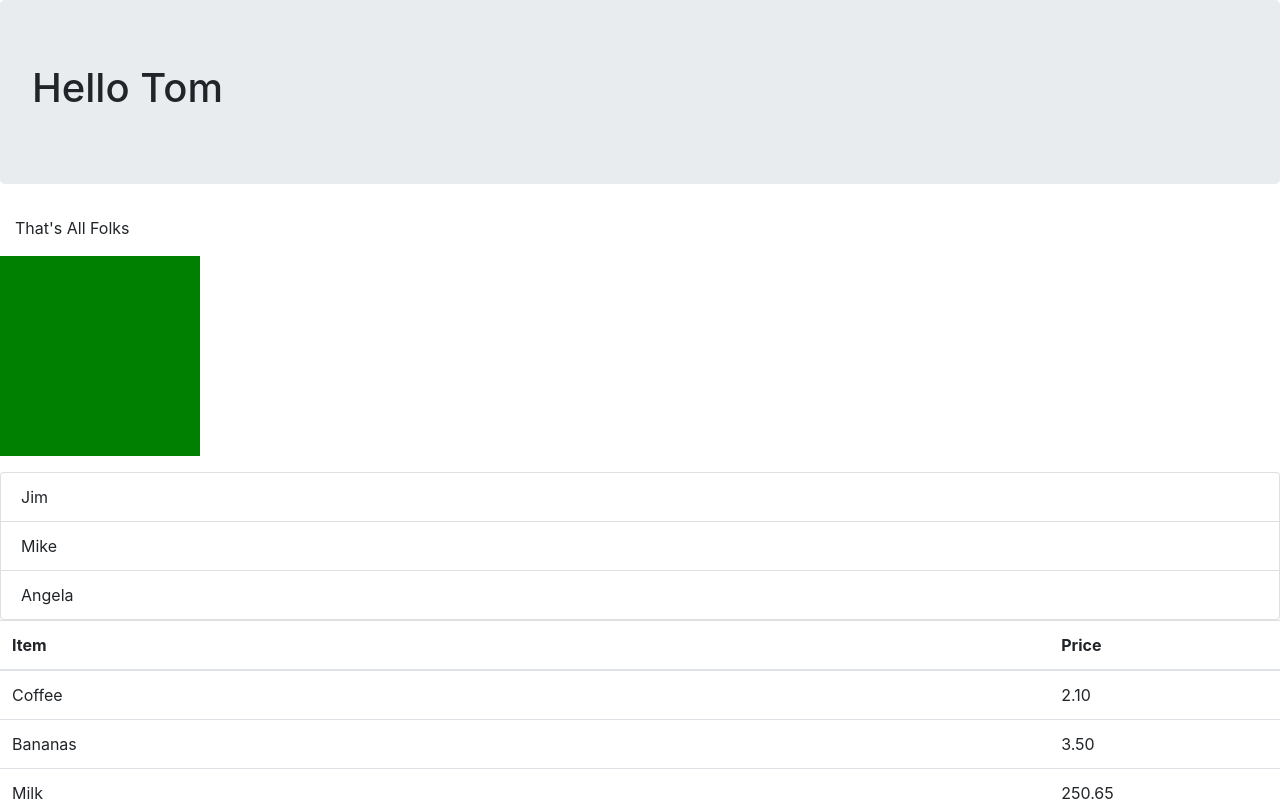
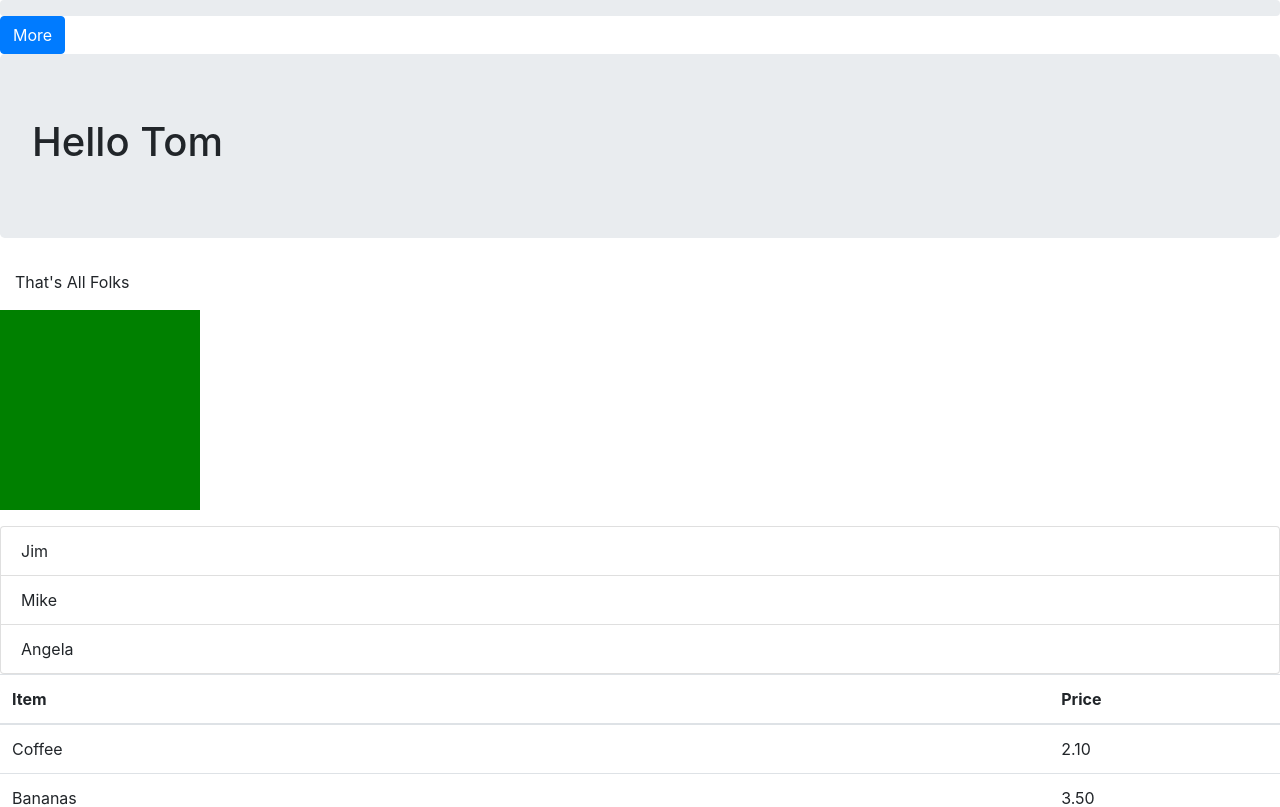
Before and after one commit to tom-meyrick/first-react-project, a React (Create React App) app: page / in a window 1280 px wide. Shown: the top 807 px of the page. Built offline with nearby package versions, Linux system fonts and the light colour scheme; the HTML template or start-up script is replaced by a standard one.

Commit message:
Progress bar challenge complete

```diff
--- a/package.json
+++ b/package.json
@@ -7,6 +7,7 @@
     "@testing-library/react": "^9.5.0",
     "@testing-library/user-event": "^7.2.1",
     "react": "^16.13.1",
+    "react-bootstrap": "^1.3.0",
     "react-dom": "^16.13.1",
     "react-scripts": "3.4.3"
   },
--- a/src/App.js
+++ b/src/App.js
@@ -22,6 +22,7 @@ import Transform from "./Transform";
 import Footer from "./Footer";
 import FourOhFour from "./FourOhFour";
 import Square from "./Square";
+import Progress from "./pre-made/Progress";
 
 let names = ["Dave", "Ariel", "Sheila", "Nigel", "Peter"];
 let blah =
@@ -32,6 +33,7 @@ let sum = (x) => +x + +x;
 
 const App = () => (
   <Router>
+    <Progress />
     <Stuff />
     <Switch>
       <Route exact path="/">
--- /dev/null
+++ b/src/pre-made/Progress.js
@@ -0,0 +1,35 @@
+import React, { Component } from "react";
+import ProgressBar from "react-bootstrap/ProgressBar";
+import Button from "react-bootstrap/Button";
+
+// Using only React Bootstrap components (there shouldn't be any HTML elements), create a <Progress> component. It should have a progress bar and a "More!" button. The progress bar should start at 0. Each time the button is pressed it should move 10% further along until it reaches 100%. Once it reaches 100% the button should become disabled.
+
+class Progress extends Component {
+  constructor(props) {
+    super(props);
+    this.state = { progress: 0 };
+    this.handleClick = this.handleClick.bind(this);
+  }
+
+  handleClick() {
+    this.setState({ progress: this.state.progress + 10 });
+  }
+
+  render() {
+    const { progress } = this.state;
+    return (
+      <>
+        <ProgressBar now={progress} label={`${progress}%`} />
+        <Button
+          variant="primary"
+          onClick={this.handleClick}
+          disabled={progress === 100}
+        >
+          More
+        </Button>
+      </>
+    );
+  }
+}
+
+export default Progress;
```
Also changed, not shown: 1 other file (tests, documents, lock files or other folders).
